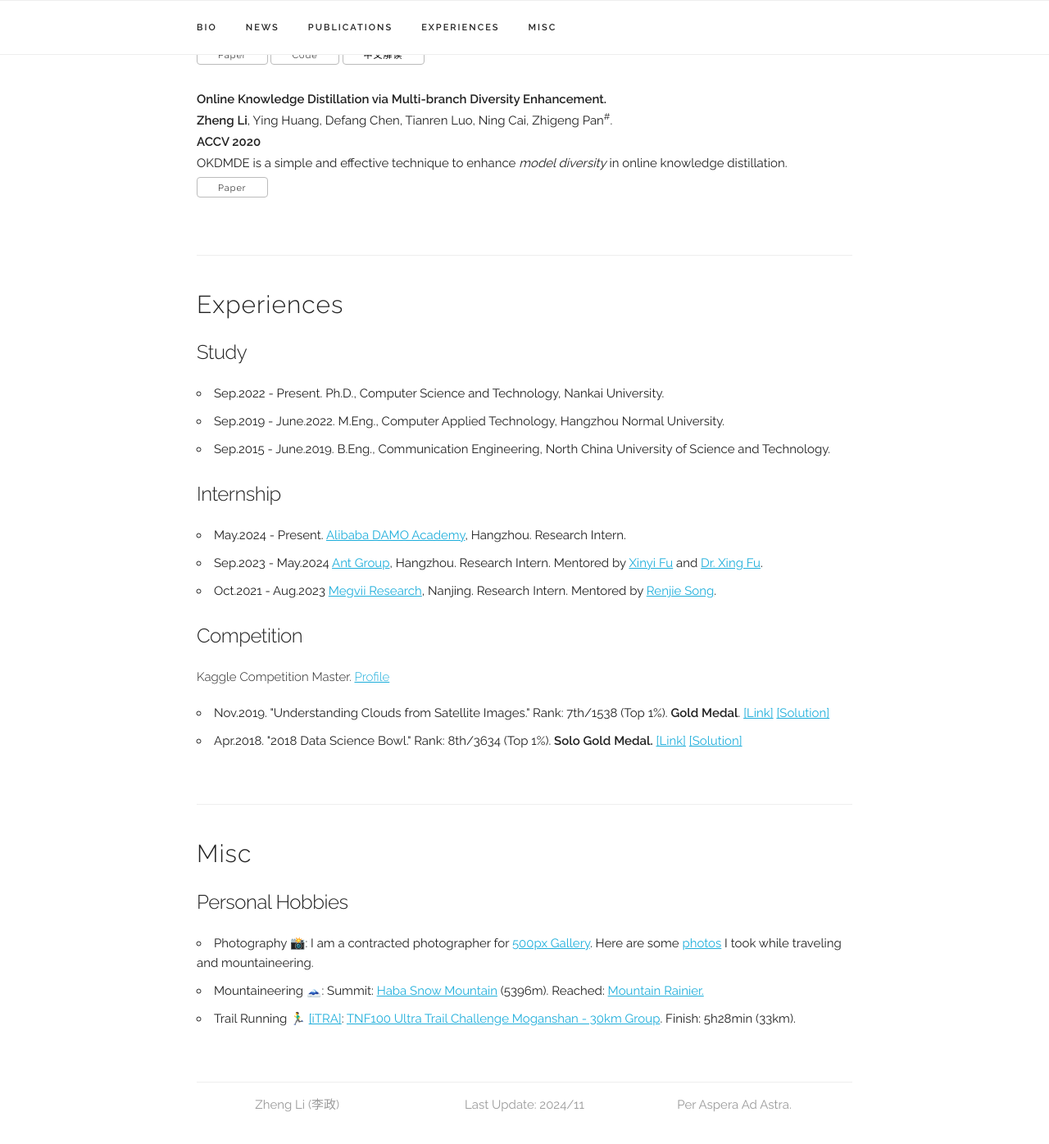
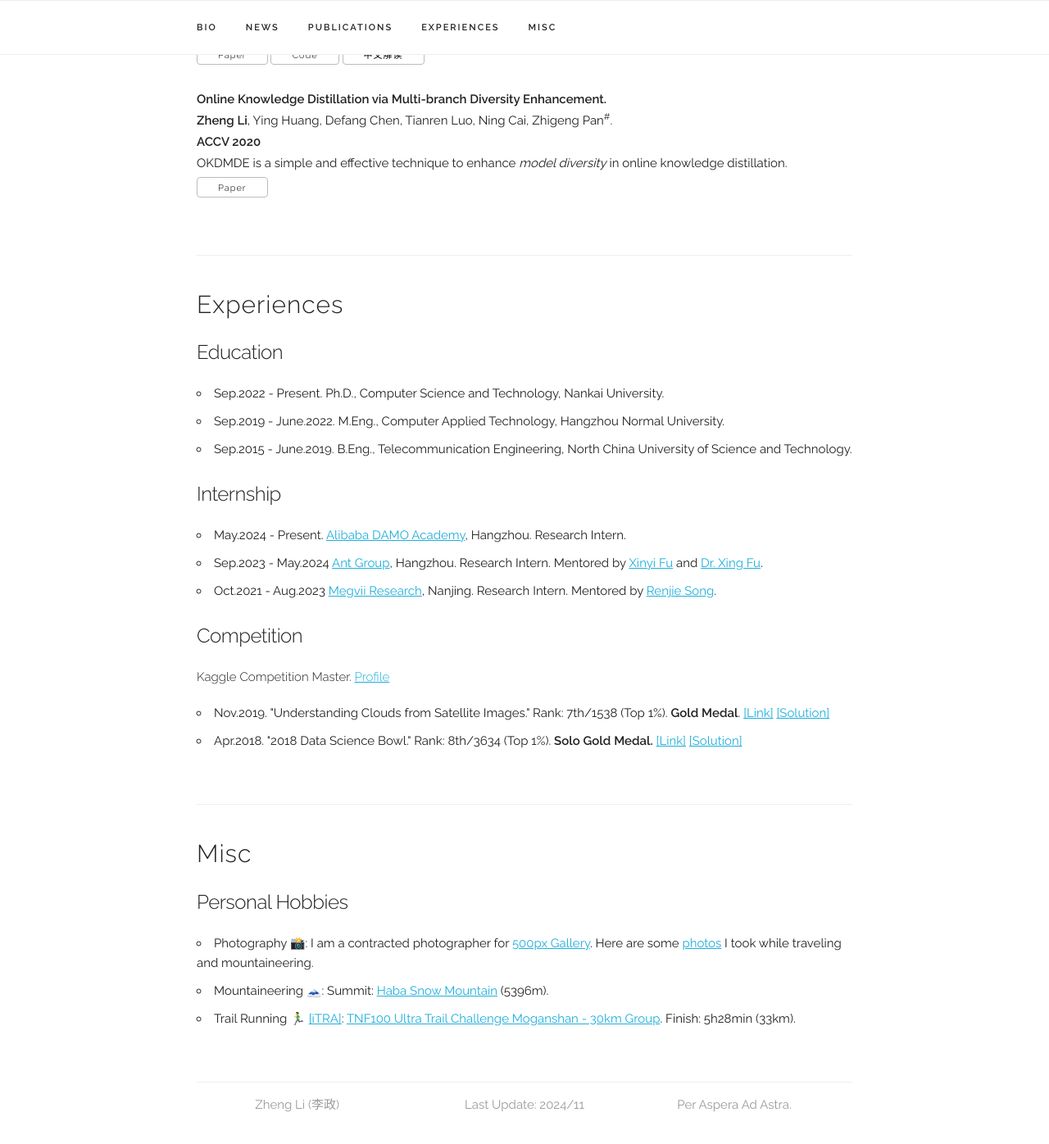
Before and after one commit to zhengli97/zhengli97.github.io, a Jekyll site: the page built from index.html, in a window 1280 px wide and 1400 px high, scrolled down 1875 px. Shown: the top 1396 px of the window at 82% size. Built offline with Jekyll 4.4.1, drawn with Linux system fonts in a browser that asks for light colours; some web fonts are replaced.

Commit message:
info update

```diff
--- a/_data/publications.yaml
+++ b/_data/publications.yaml
@@ -25,7 +25,7 @@ papers:
     venue: "PR 2024"
     brief_intro: "DTSKD explores a new self-KD framework where the student network receives self-supervisions by <i>dual teachers</i> from two dramatically distinct fields."
     paper_link: "https://www.sciencedirect.com/science/article/pii/S0031320324001730"
-    # code: "https://github.com/saveski-lab/supernotes"
+    code: "https://github.com/zhengli97/DTSKD"
     interpretation: "https://zhuanlan.zhihu.com/p/690877571"
     selected: y
 
--- a/index.html
+++ b/index.html
@@ -178,11 +178,11 @@ title: Home
 
 <div class="docs-section" id="experience">
   <h4>Experiences</h4>
-  <h5>Study</h5>
+  <h5>Education</h5>
   <ul>
     <li>Sep.2022 - Present. Ph.D., Computer Science and Technology, Nankai University. </li>
     <li>Sep.2019 - June.2022. M.Eng., Computer Applied Technology, Hangzhou Normal University.    </li>
-    <li>Sep.2015 - June.2019. B.Eng., Communication Engineering, North China University of Science and Technology.</li>
+    <li>Sep.2015 - June.2019. B.Eng., Telecommunication Engineering, North China University of Science and Technology.</li>
   </ul>
 
   <h5>Internship</h5>
@@ -206,7 +206,7 @@ title: Home
   <h5>Personal Hobbies</h5>
   <ul>
     <li>Photography 📸: I am a contracted photographer for <a href="https://500px.com.cn/">500px Gallery</a>. Here are some <a href=https://500px.com.cn/zhengliphoto"">photos</a> I took while traveling and mountaineering. </li>
-    <li>Mountaineering 🗻: Summit: <a href="https://en.wikipedia.org/wiki/Haba_Snow_Mountain">Haba Snow Mountain</a> (5396m). Reached: <a href="https://en.wikipedia.org/wiki/Mount_Rainier">Mountain Rainier.</a> </li>
+    <li>Mountaineering 🗻: Summit: <a href="https://en.wikipedia.org/wiki/Haba_Snow_Mountain">Haba Snow Mountain</a> (5396m).</li>
     <li>Trail Running 🏃‍♂️ <a href="https://itra.run/RunnerSpace/li.zheng/5425908">[iTRA]</a>: <a href="https://itra.run/Races/RaceDetails/97291">TNF100 Ultra Trail Challenge Moganshan - 30km Group</a>. Finish: 5h28min (33km).</li>
   </ul>
 </div>
```
Also changed, not shown: 1 other file.
